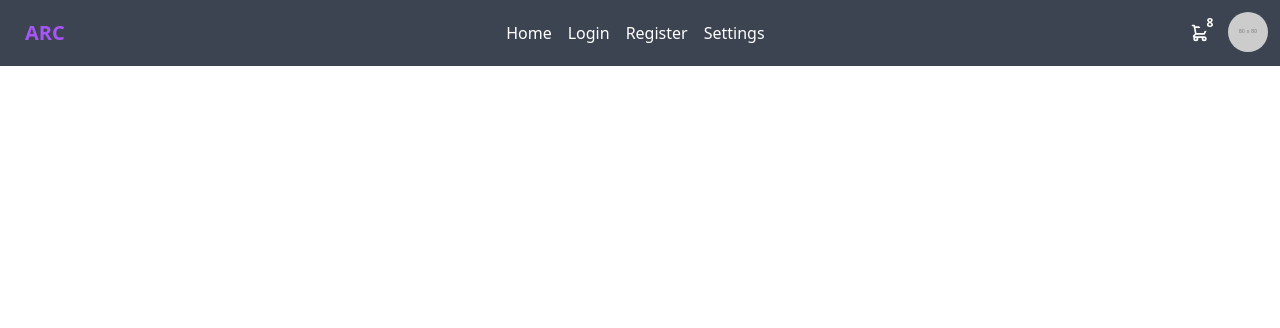
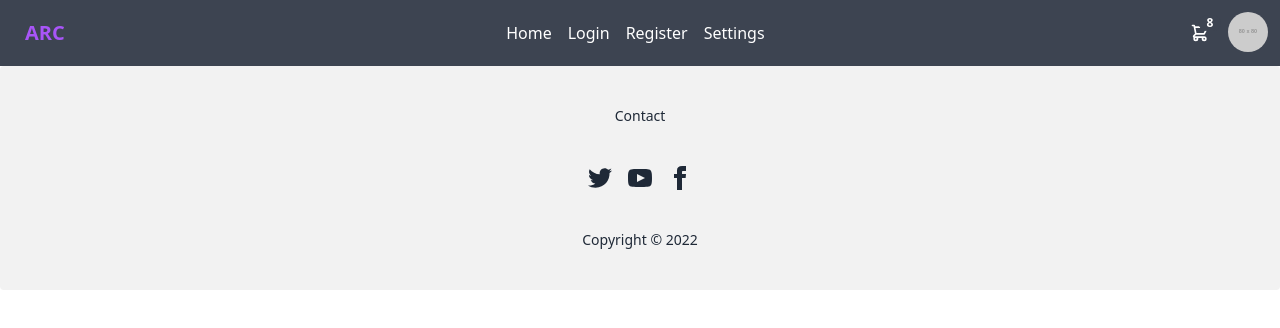
Before and after one commit to bilashism/auth-router-context, a React (Vite) app: page / in a window 1280 px wide. Shown: the top 328 px of the page. Built offline with nearby package versions, Linux system fonts and the light colour scheme; no server answers.

Commit message:
added footer

```diff
--- /dev/null
+++ b/src/components/Footer/Footer.jsx
@@ -0,0 +1,50 @@
+import React from "react";
+
+const Footer = () => {
+  return (
+    <footer className="footer footer-center p-10 bg-base-200 text-base-content rounded">
+      <div className="grid grid-flow-col gap-4">
+        <a className="link link-hover">Contact</a>
+      </div>
+      <div>
+        <div className="grid grid-flow-col gap-4">
+          <a>
+            <svg
+              xmlns="http://www.w3.org/2000/svg"
+              width="24"
+              height="24"
+              viewBox="0 0 24 24"
+              className="fill-current">
+              <path d="M24 4.557c-.883.392-1.832.656-2.828.775 1.017-.609 1.798-1.574 2.165-2.724-.951.564-2.005.974-3.127 1.195-.897-.957-2.178-1.555-3.594-1.555-3.179 0-5.515 2.966-4.797 6.045-4.091-.205-7.719-2.165-10.148-5.144-1.29 2.213-.669 5.108 1.523 6.574-.806-.026-1.566-.247-2.229-.616-.054 2.281 1.581 4.415 3.949 4.89-.693.188-1.452.232-2.224.084.626 1.956 2.444 3.379 4.6 3.419-2.07 1.623-4.678 2.348-7.29 2.04 2.179 1.397 4.768 2.212 7.548 2.212 9.142 0 14.307-7.721 13.995-14.646.962-.695 1.797-1.562 2.457-2.549z"></path>
+            </svg>
+          </a>
+          <a>
+            <svg
+              xmlns="http://www.w3.org/2000/svg"
+              width="24"
+              height="24"
+              viewBox="0 0 24 24"
+              className="fill-current">
+              <path d="M19.615 3.184c-3.604-.246-11.631-.245-15.23 0-3.897.266-4.356 2.62-4.385 8.816.029 6.185.484 8.549 4.385 8.816 3.6.245 11.626.246 15.23 0 3.897-.266 4.356-2.62 4.385-8.816-.029-6.185-.484-8.549-4.385-8.816zm-10.615 12.816v-8l8 3.993-8 4.007z"></path>
+            </svg>
+          </a>
+          <a>
+            <svg
+              xmlns="http://www.w3.org/2000/svg"
+              width="24"
+              height="24"
+              viewBox="0 0 24 24"
+              className="fill-current">
+              <path d="M9 8h-3v4h3v12h5v-12h3.642l.358-4h-4v-1.667c0-.955.192-1.333 1.115-1.333h2.885v-5h-3.808c-3.596 0-5.192 1.583-5.192 4.615v3.385z"></path>
+            </svg>
+          </a>
+        </div>
+      </div>
+      <div>
+        <p>Copyright © {new Date().getFullYear()}</p>
+      </div>
+    </footer>
+  );
+};
+
+export default Footer;
--- a/src/layouts/Main/Main.jsx
+++ b/src/layouts/Main/Main.jsx
@@ -1,5 +1,6 @@
 import React from "react";
 import { Outlet } from "react-router-dom";
+import Footer from "../../components/Footer/Footer";
 import Navbar from "../../components/Navbar/Navbar";
 
 const Main = () => {
@@ -7,6 +8,7 @@
     <div>
       <Navbar />
       <Outlet />
+      <Footer />
     </div>
   );
 };
```
